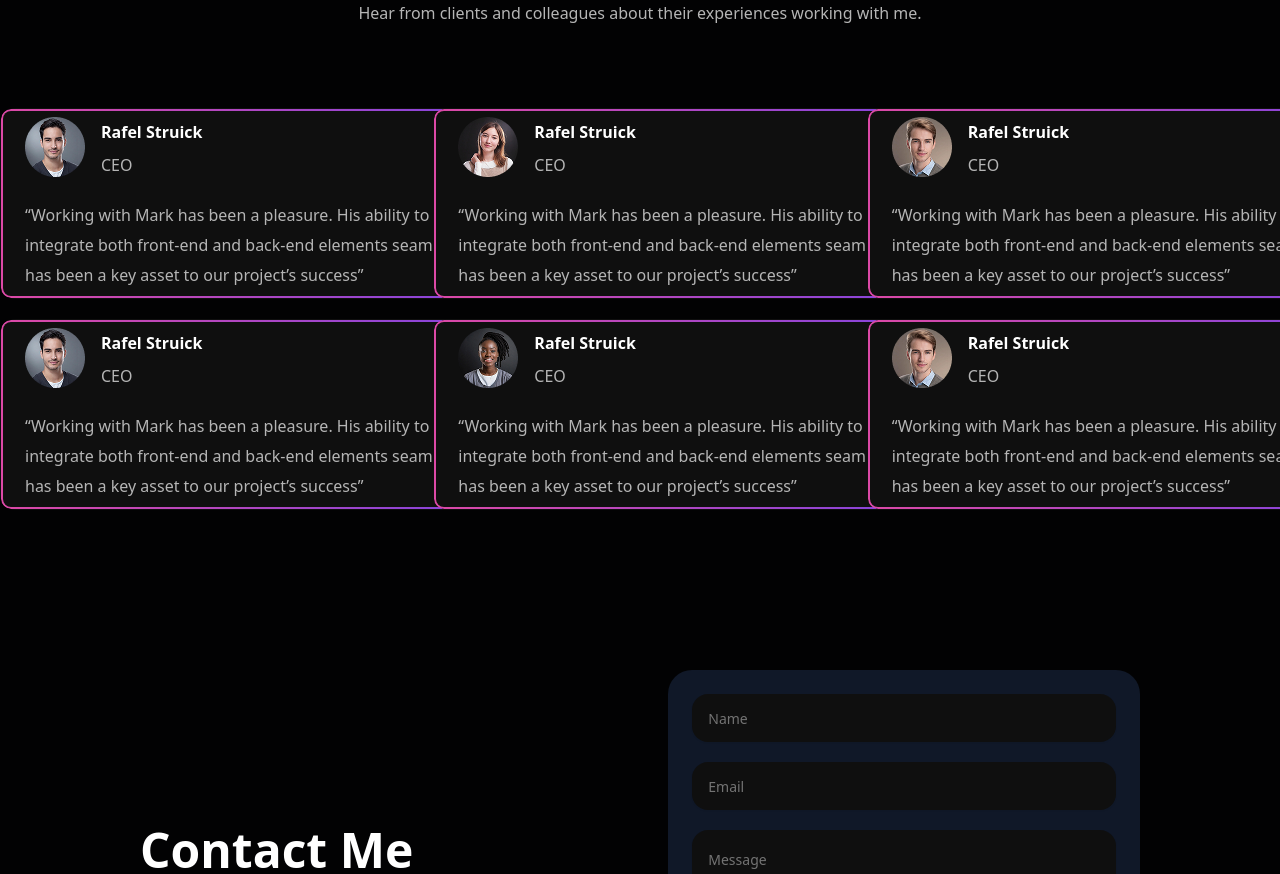
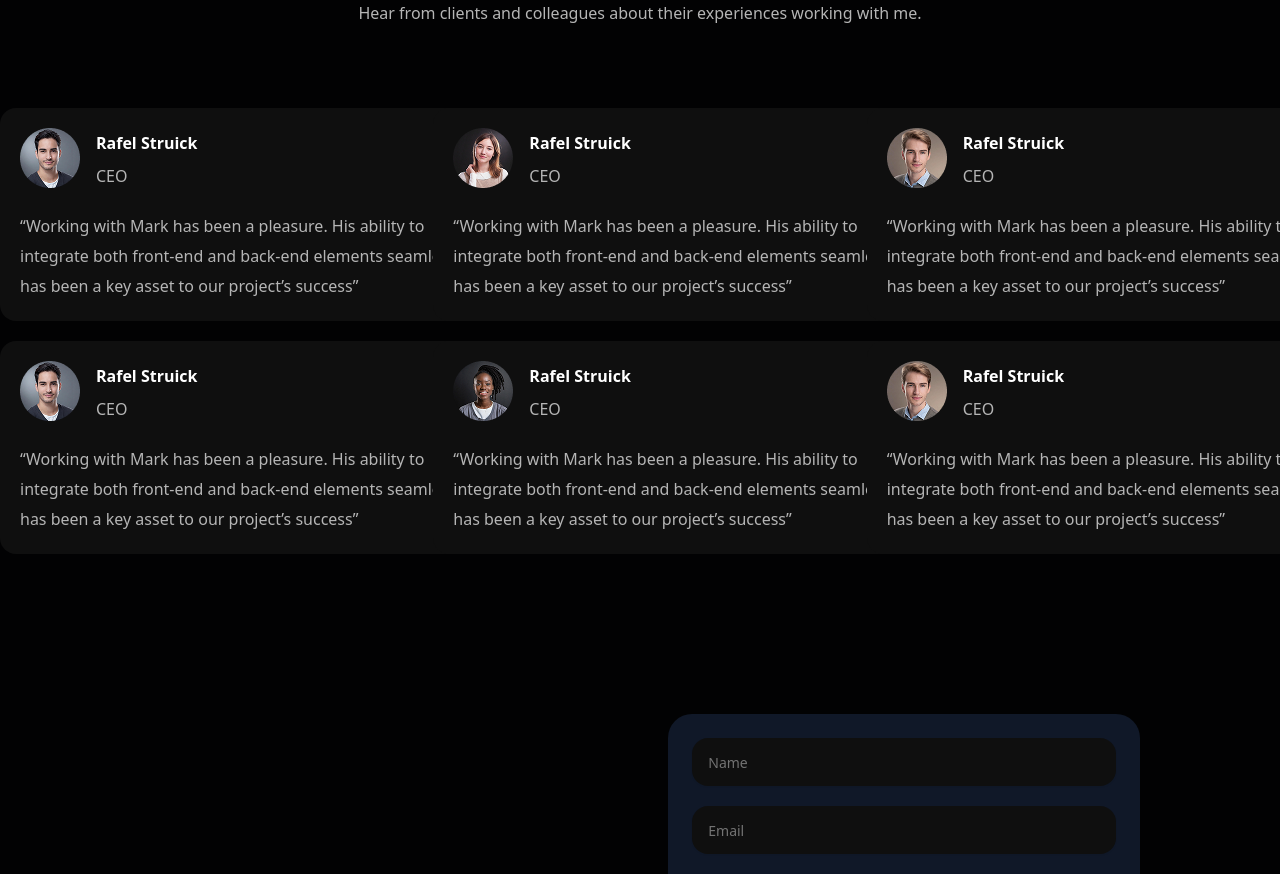
Before and after one commit to cindynufa/cindynufa-portfolio-5-wph, a Next.js app: page / in a window 1280 px wide. Shown: the part 7843-8717 px from the top of the page. Built offline with nearby package versions, Linux system fonts and the light colour scheme.

Commit message:
Feat: added class testimonials-card

```diff
--- a/src/app/globals.css
+++ b/src/app/globals.css
@@ -248,24 +248,6 @@
     background-image: var(--color-gradient-secondary);
   }
 
-  .border-gradient {
-    @apply relative px-6 py-2 duration-300 border border-transparent;
-  }
-
-  .border-gradient::before {
-    content: '';
-    @apply absolute inset-0 rounded-lg p-0.5;
-    background: var(--color-gradient-secondary);
-    -webkit-mask: linear-gradient(#fff 0 0) content-box,
-      linear-gradient(#fff 0 0);
-    -webkit-mask-composite: xor;
-    mask-composite: exclude;
-  }
-
-  .border-gradient:hover {
-    @apply opacity-60;
-  }
-
   .color-gradient {
     @apply text-neutral-100 bg-[linear-gradient(270deg,#8746EB_0%,#DC49A6_100%)] shadow-[0px_4px_24px_0px_#8746EB52] px-6 py-2 rounded-full font-medium transition-all duration-300;
   }
@@ -324,4 +306,15 @@
     @apply w-40.5 h-20 p-2.5 gap-2.5 border bg-black/40 rounded-2xl backdrop-blur-md border-transparent bg-clip-padding;
     border-image: linear-gradient(450deg, #d946ef, #6366f1) 1;
   }
+
+  .testimonials-card {
+    @apply w-125 p-5 gap-5 border-0 bg-neutral-500 rounded-2xl;
+  }
+
+  .testimonials-card:hover {
+    @apply border rounded-2xl cursor-pointer;
+    border-image-source: linear-gradient(270deg, #8746eb 0%, #dc49a6 100%);
+    border-image-slice: 1;
+    border-image-repeat: stretch;
+  }
 }
```
